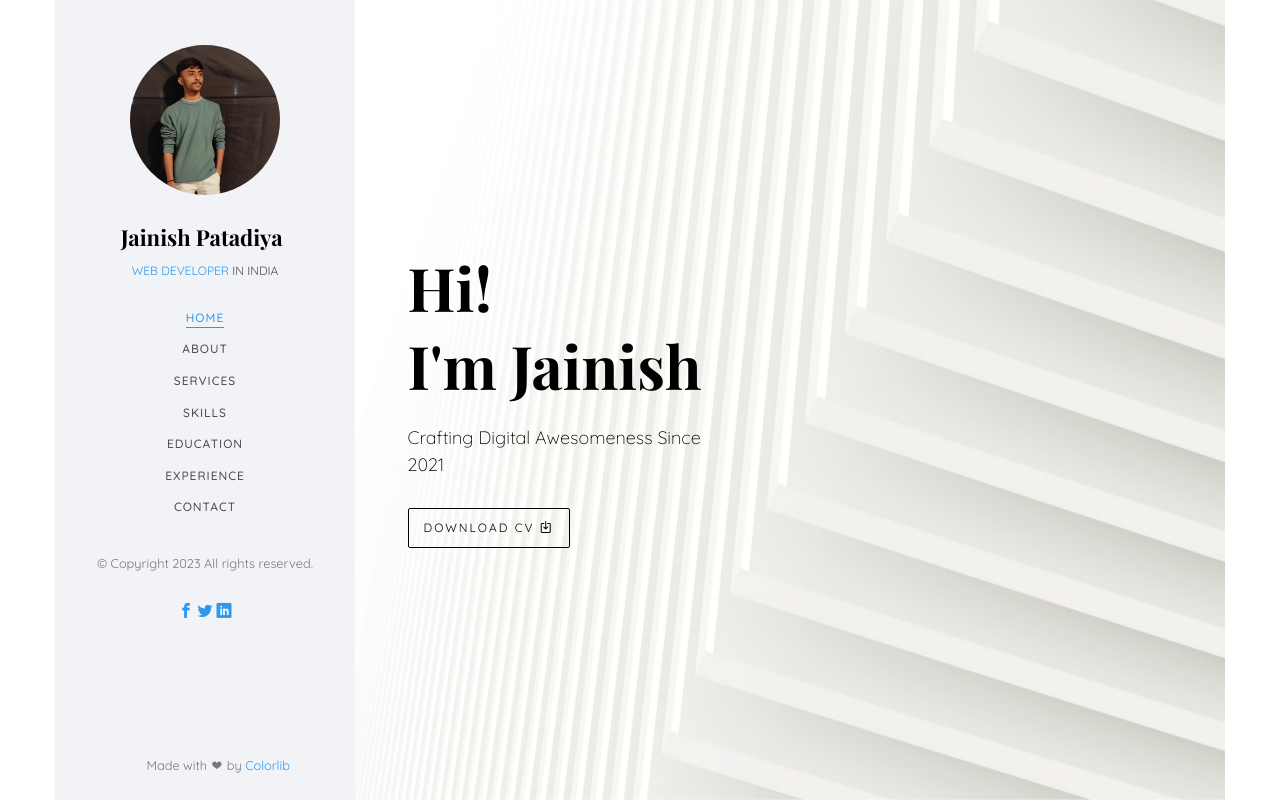
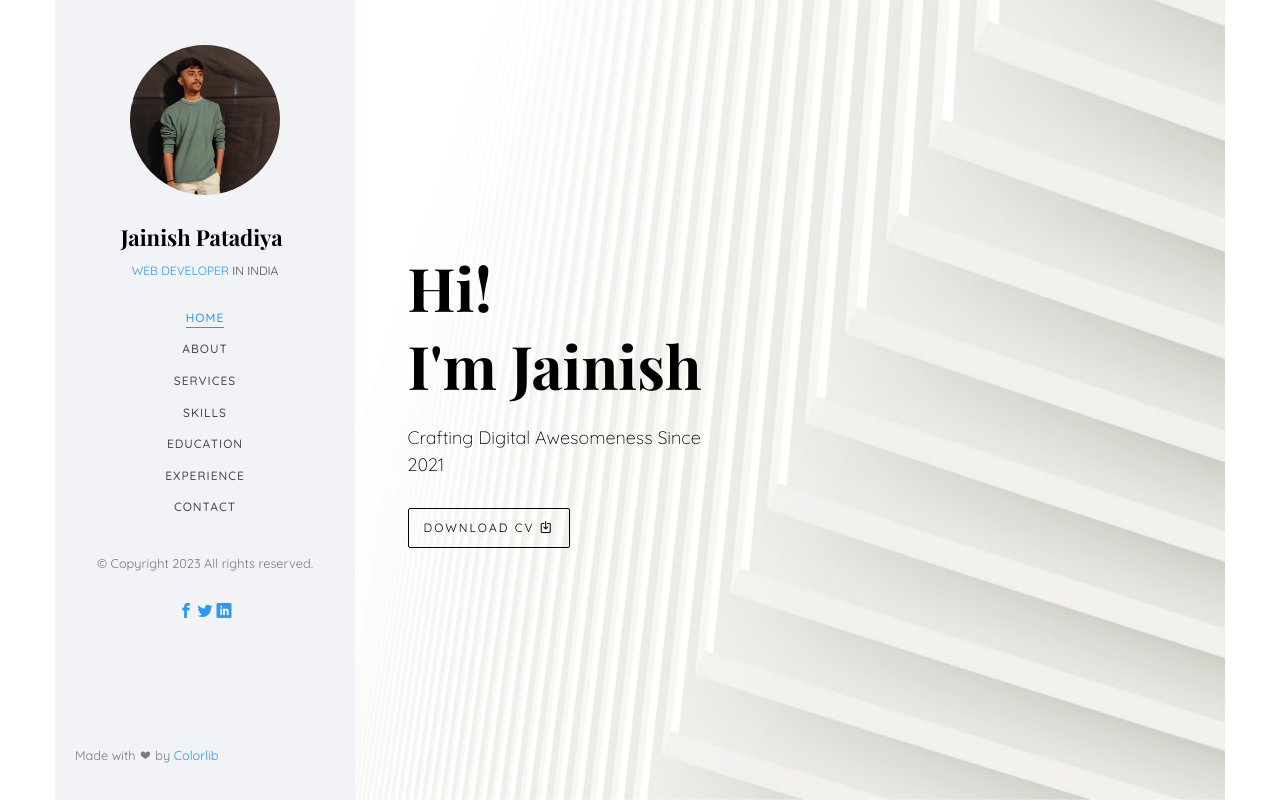
Before and after one commit to Jainish-Patadiya/Jainish-Patadiya.github.io, a plain HTML site: page index.html in a window 1280 px wide. Shown: the top 802 px of the page. Drawn offline with nearby package versions, Linux system fonts and the light colour scheme; files whose address does not match are found by name; a web font is replaced by a local one.

Commit message:
CopyRight Position Change

```diff
--- a/index.html
+++ b/index.html
@@ -79,7 +79,7 @@
 					<a href="https://twitter.com/JainishPatadiya" target="_blank"><i class="icon-twitter2"></i></a>
 					<a href="https://www.linkedin.com/in/jainish-patadiya-a11b94168" target="_blank"><i class="icon-linkedin2"></i></a>
 				</p>
-				<p style="position:absolute;bottom: 0px;right: 65px;">
+				<p style="position: fixed;bottom: 10px; ">
 					<small>
 						Made with <i class="icon-heart" aria-hidden="true"></i> by <a href="https://colorlib.com" target="_blank">Colorlib</a>
 					</small>
```
